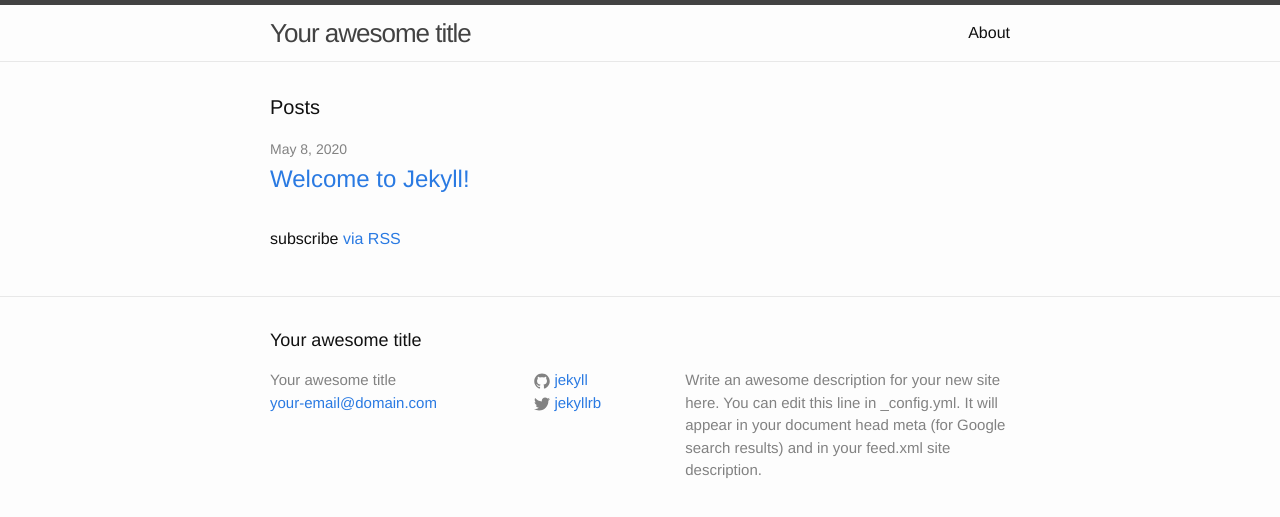
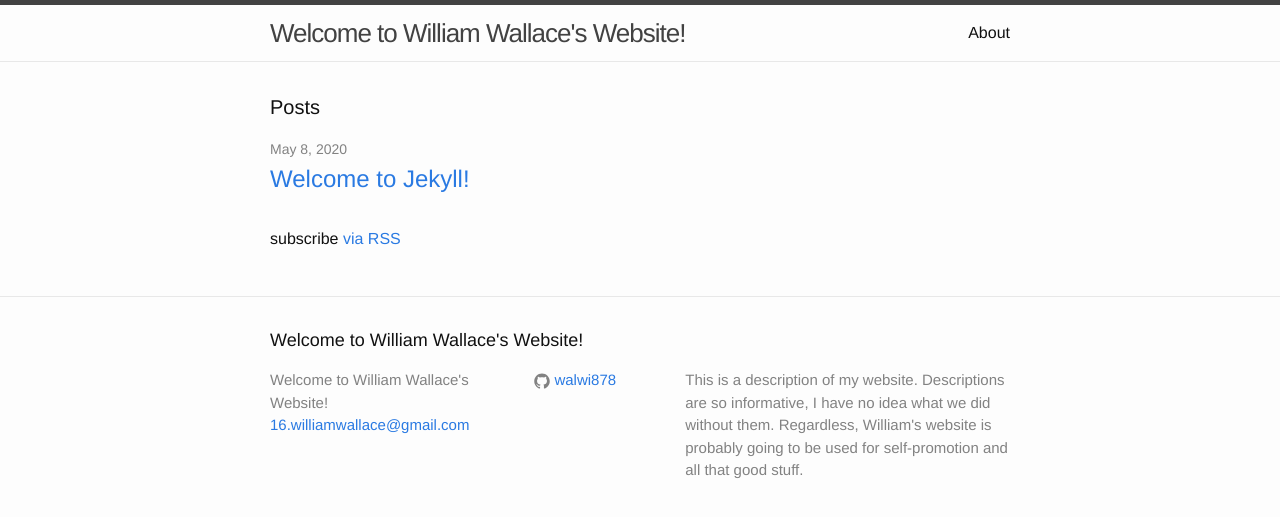
Before and after one commit to walwi878/walwi878.github.io, a Jekyll site: the page built from index.html, in a window 1280 px wide. Shown: the top 517 px of the page. Built offline with Jekyll 4.4.1, drawn with Linux system fonts in a browser that asks for light colours.

Commit message:
Personalise description

```diff
--- a/_config.yml
+++ b/_config.yml
@@ -6,16 +6,14 @@
 # 'jekyll serve'. If you change this file, please restart the server process.
 
 # Site settings
-title: Your awesome title
-email: your-email@domain.com
+title: Welcome to William Wallace's Website!
+email: 16.williamwallace@gmail.com
 description: > # this means to ignore newlines until "baseurl:"
-  Write an awesome description for your new site here. You can edit this
-  line in _config.yml. It will appear in your document head meta (for
-  Google search results) and in your feed.xml site description.
-baseurl: "" # the subpath of your site, e.g. /blog
-url: "http://yourdomain.com" # the base hostname & protocol for your site
-twitter_username: jekyllrb
-github_username:  jekyll
+  This is a description of my website. Descriptions are so informative, I have no idea what we did without them.
+  Regardless, William's website is probably going to be used for self-promotion and all that good stuff.
+baseurl: "/blog" # the subpath of your site, e.g. /blog
+url: "http://williamwallace.co.nz" # the base hostname & protocol for your site
+github_username:  walwi878
 
 # Build settings
 markdown: kramdown
```
